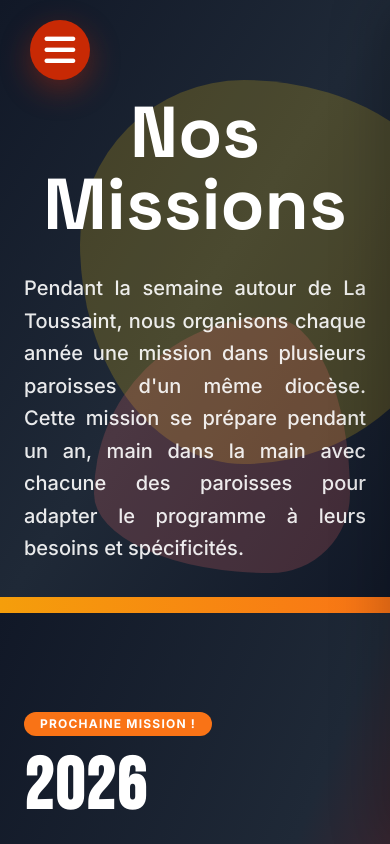
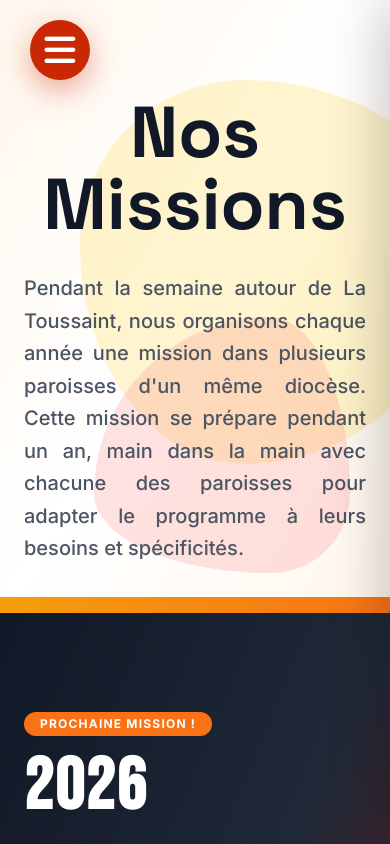
Before and after one commit to anselmecallens-source/famissio-antigravity, a React (Vite) app in the folder famissio/: page /missions in a window 390 px wide. Shown: the top 844 px of the page. Built offline with nearby package versions, Linux system fonts and the light colour scheme.

Commit message:
Light Theme Heroes for Missions/Temoignages + Consistent Orange Borders

```diff
--- a/famissio/src/pages/Missions.jsx
+++ b/famissio/src/pages/Missions.jsx
@@ -320,7 +320,7 @@ const MissionsPage = () => {
       `}</style>
 
       {/* HERO SECTION */}
-      <div className="relative bg-gradient-to-br from-gray-900 via-gray-800 to-gray-900 text-white overflow-hidden">
+      <div className="relative bg-gradient-to-br from-orange-50 via-white to-orange-50 text-gray-900 overflow-hidden">
         <style>{`
           @import url('https://fonts.googleapis.com/css2?family=Space+Grotesk:wght@700;800&family=Inter:wght@400;600&display=swap');
 
@@ -350,7 +350,7 @@ const MissionsPage = () => {
             Nos Missions
           </h1>
 
-          <p className="text-xl sm:text-2xl text-justify max-w-6xl mx-auto opacity-90 leading-relaxed font-medium">
+          <p className="text-xl sm:text-2xl text-justify max-w-6xl mx-auto text-gray-600 leading-relaxed font-medium">
             Pendant la semaine autour de La Toussaint, nous organisons chaque année une mission dans plusieurs paroisses d'un même diocèse. Cette mission se prépare pendant un an, main dans la main avec chacune des paroisses pour adapter le programme à leurs besoins et spécificités.
           </p>
         </div>
--- a/famissio/src/pages/Temoignages.jsx
+++ b/famissio/src/pages/Temoignages.jsx
@@ -194,7 +194,7 @@ const TemoignagesPage = () => {
       `}</style>
 
       {/* HERO */}
-      <div className="relative bg-gradient-to-br from-gray-900 via-gray-800 to-gray-900 text-white overflow-hidden">
+      <div className="relative bg-gradient-to-br from-orange-50 via-white to-orange-50 text-gray-900 overflow-hidden">
         <div className="absolute inset-0">
           <div className="absolute top-20 left-20 w-96 h-96 bg-yellow-400 blob opacity-20"></div>
           <div className="absolute bottom-10 right-10 w-64 h-64 bg-red-400 blob opacity-20" style={{ animationDelay: '2s' }}></div>
@@ -205,10 +205,13 @@ const TemoignagesPage = () => {
             Témoignages
           </h1>
 
-          <p className="text-xl text-center max-w-3xl mx-auto opacity-90 leading-relaxed">
+          <p className="text-xl text-center max-w-3xl mx-auto text-gray-600 leading-relaxed">
             Découvrez les histoires qui ont transformé des vies, des rencontres qui ont touché les cœurs, et des moments de grâce partagés à travers nos missions.
           </p>
         </div>
+
+        {/* Bande orange décorative en bas */}
+        <div className="absolute bottom-0 left-0 right-0 h-4 bg-gradient-to-r from-amber-500 to-orange-500"></div>
       </div>
 
       {/* TÉMOIGNAGE DU JOUR */}
```
